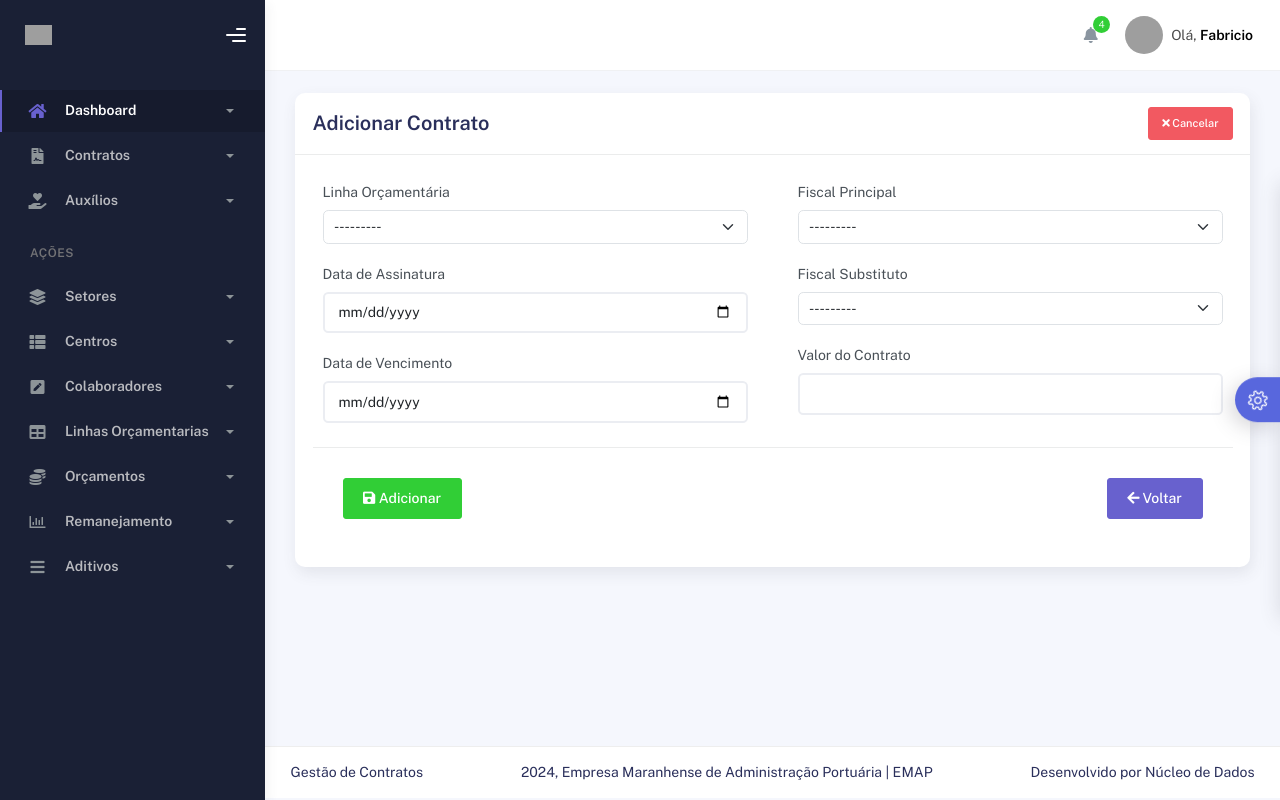
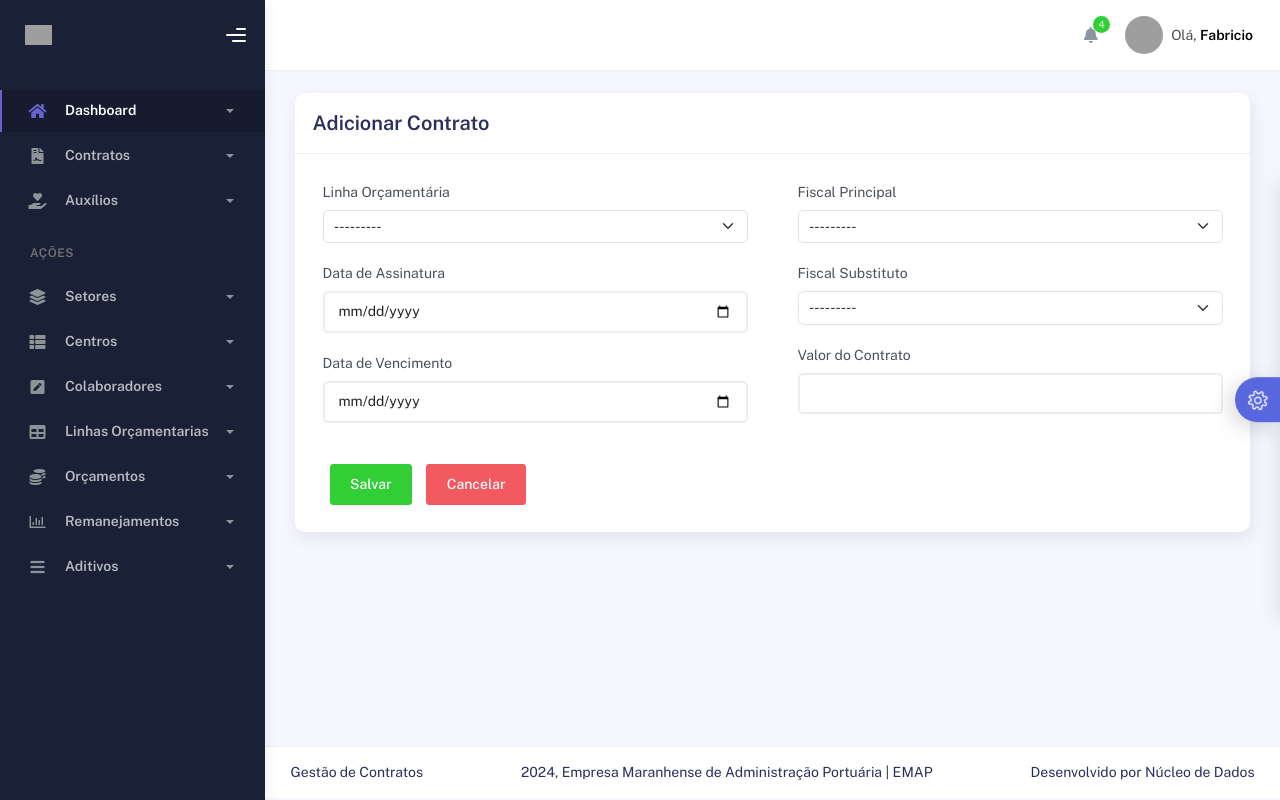
Before and after one commit to DaniloDalessandro/ccdop, a Django app: page /contratos/novo-contrato/ in a window 1280 px wide. Run offline with Django 5.2, Linux system fonts and the light colour scheme; data comes from the database, SQL or seed files in the repository; data that the repository does not hold is empty; some libraries are stand-ins or nearby versions; grey boxes are pictures that could not be loaded.

Commit message:
ajuste no template contratos

```diff
--- a/contract/templates/contratos/contrato_form.html
+++ b/contract/templates/contratos/contrato_form.html
@@ -8,9 +8,7 @@
                 <div class="card">
                     <div class="card-header d-flex justify-content-between align-items-center">
                         <h4 class="card-title">{% if form.instance.pk %}Editar Contrato{% else %}Adicionar Contrato{% endif %}</h4>
-                        <a href="{% url 'contrato-list' %}" class="btn btn-danger btn-sm">
-                            <i class="fas fa-times"></i> Cancelar
-                        </a>
+
                     </div>
                     <div class="card-body">
                         <form method="post">
@@ -45,14 +43,12 @@
                                     </div>
                                 </div>
                             </div>
-                            <div class="card-action mt-3 d-flex justify-content-between">
-                                <button type="submit" class="btn btn-success">
-                                    <i class="fas fa-save"></i> {% if form.instance.pk %}Salvar{% else %}Adicionar{% endif %}
-                                </button>
-                                <a href="{% url 'contrato-list' %}" class="btn btn-secondary">
-                                    <i class="fas fa-arrow-left"></i> Voltar
-                                </a>
+                            <div class="form-group text-center mt-4 d-flex justify-content-left">
+                                <button type="submit" class="btn btn-success mx-2 w-40">Salvar</button>
+                                <a href="{% url 'contrato-list' %}" class="btn btn-danger mx-2 w-40">Cancelar</a>
                             </div>
+
+
                         </form>
                     </div>
                 </div>
--- a/templates/index.html
+++ b/templates/index.html
@@ -271,7 +271,7 @@
               <li class="nav-item">
                 <a data-bs-toggle="collapse" href="#charts">
                   <i class="far fa-chart-bar"></i>
-                  <p>Remanejamento</p>
+                  <p>Remanejamentos</p>
                   <span class="caret"></span>
                 </a>
                 <div class="collapse" id="charts">
```
